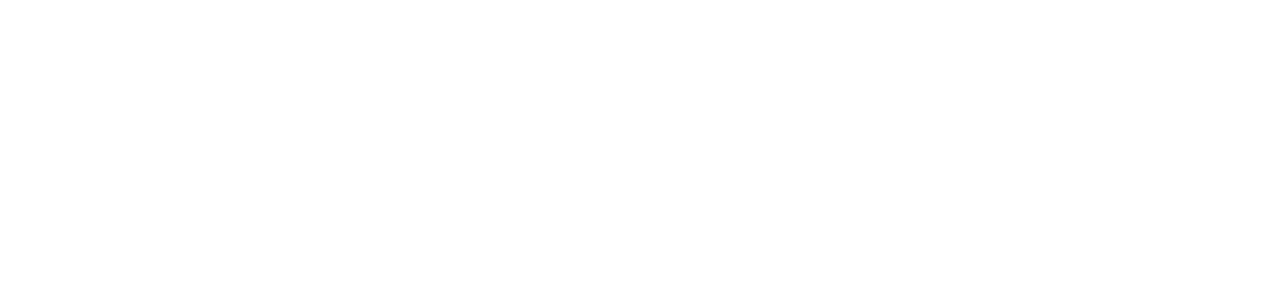
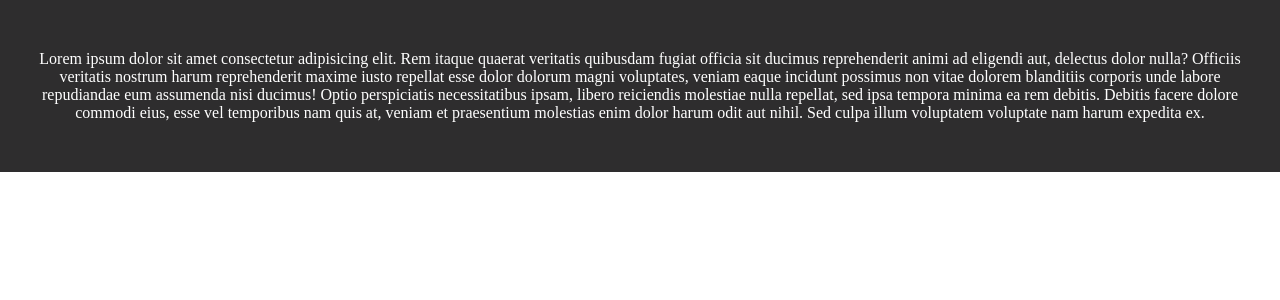
Before and after one commit to VincenzoIuliano/react-props, a React (Vite) app: page / in a window 1280 px wide. Shown: the top 300 px of the page. Built offline with nearby package versions, Linux system fonts and the light colour scheme.

Commit message:
ADD: Footer

```diff
--- a/src/App.jsx
+++ b/src/App.jsx
@@ -1,9 +1,10 @@
+import Footer from '../src/components/Footer/Footer'
 
 function App() {
 
   return (
     <>
-
+       <Footer />
     </>
   )
 }
--- /dev/null
+++ b/src/components/Footer/Footer.jsx
@@ -0,0 +1,11 @@
+import style from '../Footer/Footer.module.css'
+
+export default function Footer() {
+    return (
+        <footer className={style.footer}>
+            <div className="container">
+                <p>Lorem ipsum dolor sit amet consectetur adipisicing elit. Rem itaque quaerat veritatis quibusdam fugiat officia sit ducimus reprehenderit animi ad eligendi aut, delectus dolor nulla? Officiis veritatis nostrum harum reprehenderit maxime iusto repellat esse dolor dolorum magni voluptates, veniam eaque incidunt possimus non vitae dolorem blanditiis corporis unde labore repudiandae eum assumenda nisi ducimus! Optio perspiciatis necessitatibus ipsam, libero reiciendis molestiae nulla repellat, sed ipsa tempora minima ea rem debitis. Debitis facere dolore commodi eius, esse vel temporibus nam quis at, veniam et praesentium molestias enim dolor harum odit aut nihil. Sed culpa illum voluptatem voluptate nam harum expedita ex.</p>
+            </div>
+        </footer>
+    )
+}
--- /dev/null
+++ b/src/components/Footer/Footer.module.css
@@ -0,0 +1,6 @@
+.footer {
+    background-color: #2E2D2E;
+    color: white;
+    padding: 50px 20px;
+    text-align: center;
+}
```
